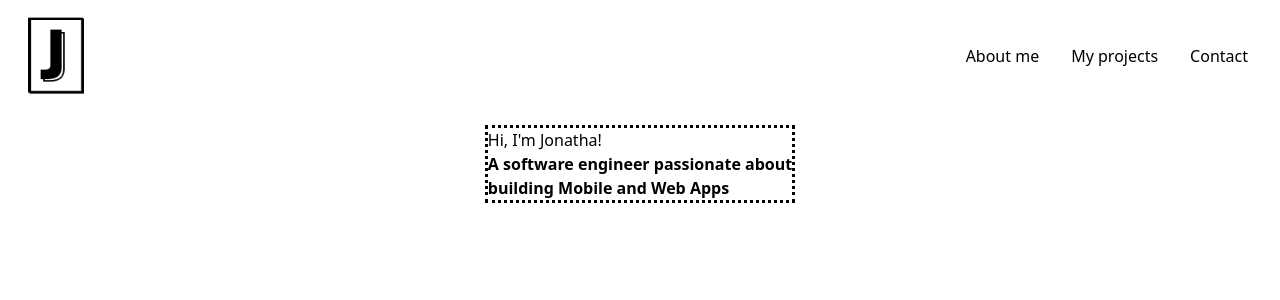
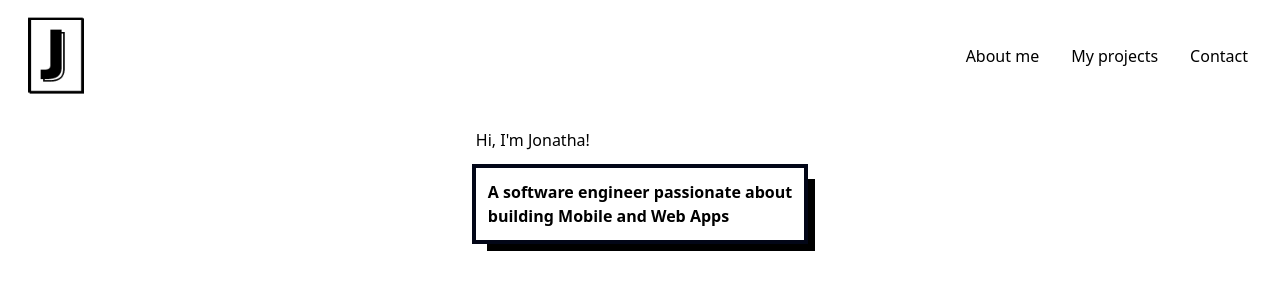
Before and after one commit to JonathaBarros/portfolio, a Next.js app in the folder jonatha/: page / in a window 1280 px wide. Shown: the top 300 px of the page. Built offline with nearby package versions, Linux system fonts and the light colour scheme.

Commit message:
added a styled card presenting myself

```diff
--- a/jonatha/pages/index.tsx
+++ b/jonatha/pages/index.tsx
@@ -24,12 +24,17 @@ export default function Home() {
 
       <div className='max-w-screen-xl flex flex-col items-center justify-between mx-auto p-4' >
         <main>
-          <div className='outline-dotted'>
-          Hi, I'm Jonatha!
-          <h1 className='font-bold '> A software engineer passionate about <br/> building Mobile and Web Apps</h1>
-          </div>
 
-          <div>
+          <div id="first-card">
+            <p className='pb-4'> Hi, I'm Jonatha!</p>
+            <div className=' shadow-[11px_11px_0px_0px_rgba(0,0,0,1)]'>
+              <div className='outline-4 outline-slate-950 outline p-3'>
+                <h1 className='font-bold '> A software engineer passionate about <br /> building Mobile and Web Apps</h1>
+              </div>
+            </div>
+          </div >
+
+          <div id="second-card">
 
           </div>
         </main>
```
